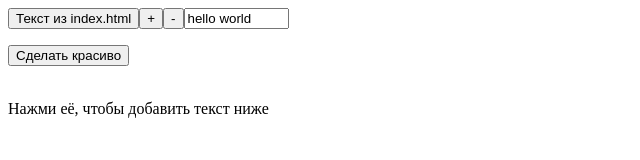
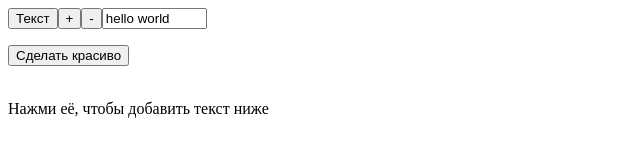
Before and after one commit to Vcelist/Vcelist.github.io, a plain HTML site: page index.html in a window 1280 px wide. Shown: the whole page, without its empty margins (0-640 px from the left). Drawn offline with Linux system fonts and the light colour scheme.

Commit message:
Update index.html

```diff
--- a/index.html
+++ b/index.html
@@ -6,7 +6,7 @@
 </head>
 <body>
 	<script type="text/javascript">
-		var some = "Текст из index.html";
+		var some = "Текст";
 	</script>
 	<script type="text/javascript" src="https://Vcelist.github.io/eth/script.js"></script>
 </body>
```
